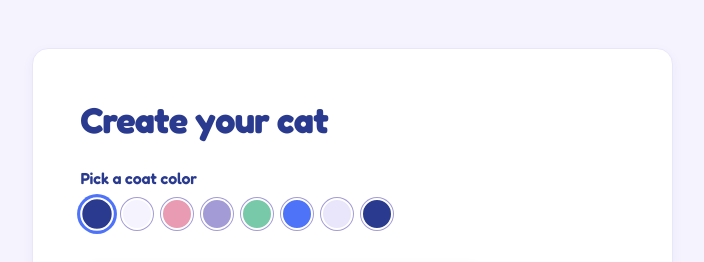
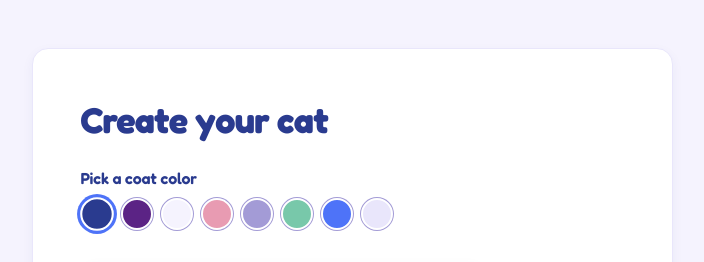
Before and after one commit to MonicaFeis/monicat-manor, a Django app: page /cat/new/ in a window 1280 px wide. Shown: the part 84-346 px from the top of the page, without its empty margins (288-992 px from the left). Run offline with Django 4.2, Linux system fonts and the light colour scheme; the visitor is signed in with stand-in values (Sample User, id 1).

Commit message:
Change the drawing palette one of the color to dark purple

```diff
--- a/templates/cats/cat_form.html
+++ b/templates/cats/cat_form.html
@@ -73,13 +73,13 @@
                     <label class="form-label d-block">Pick a coat color</label>
                     <div id="colorPalette" class="d-flex align-items-center flex-wrap">
                         <span class="swatch active" style="background:#2A3B8F;" data-color="#2A3B8F" data-value="ink_brown"></span>
+                        <span class="swatch" style="background:#5B2385;" data-color="#5B2385" data-value="dark_purple"></span>
                         <span class="swatch" style="background:#F5F3FE; box-shadow:0 0 0 1px var(--dusty-violet);" data-color="#F5F3FE" data-value="cream"></span>
                         <span class="swatch" style="background:#E89BB2;" data-color="#E89BB2" data-value="terracotta"></span>
                         <span class="swatch" style="background:#A39BD6;" data-color="#A39BD6" data-value="rust"></span>
                         <span class="swatch" style="background:#78C8AA;" data-color="#78C8AA" data-value="sage"></span>
                         <span class="swatch" style="background:#4E73F8;" data-color="#4E73F8" data-value="honey"></span>
                         <span class="swatch" style="background:#E9E6FB;" data-color="#E9E6FB" data-value="dusty_rose"></span>
-                        <span class="swatch" style="background:#2A3B8F;" data-color="#2A3B8F" data-value="classic"></span>
                     </div>
                 </div>
 
```
